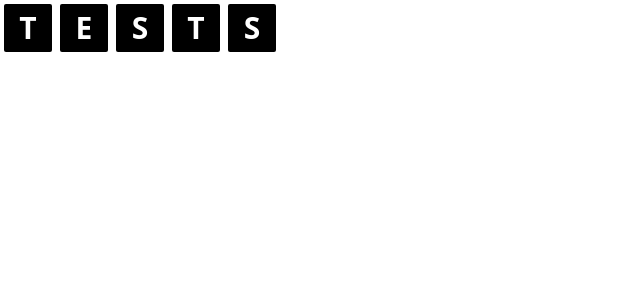
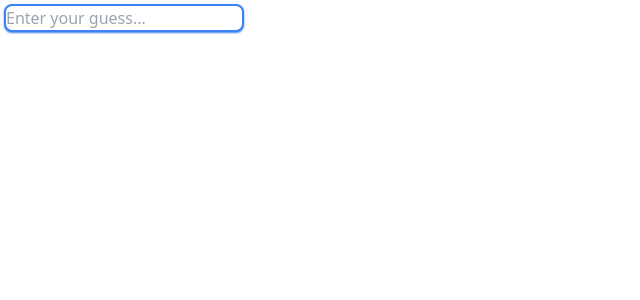
Before and after one commit to chaipawn/wordle-game, a React (Vite) app: page / in a window 1280 px wide. Shown: the top 300 px of the page, without its empty margins (0-640 px from the left). Built offline with nearby package versions, Linux system fonts and the light colour scheme.

Commit message:
input word via WordEntry component

```diff
--- a/src/App.tsx
+++ b/src/App.tsx
@@ -1,11 +1,14 @@
-import React from 'react'
+import React, { useState } from 'react'
 import './App.css'
 import Word from './component/Word'
+import WordEntry from './component/WordEntry'
 
 function App() {
+  const [wordGuess, setWordGuess] = useState('')
   return (
     <div>
-      <Word isWordEvaluated={false} guessWordValue='TESTS' />
+      <WordEntry onGuessEntered={(guess) => setWordGuess(guess)} />
+      <Word isWordEvaluated={false} guessWordValue={wordGuess} />
     </div>
   )
 }
--- /dev/null
+++ b/src/component/WordEntry/index.tsx
@@ -0,0 +1,33 @@
+import { useState } from "react"
+
+interface WordEntryProps {
+    onGuessEntered(guess: string): void
+}
+
+const WordEntry = ({ onGuessEntered }: WordEntryProps) => {
+    const [value, setValue] = useState('')
+
+    const getValidWordleString = (rawString: string) => {
+        const validWordleString = rawString.replace(/[^a-z]/gi, '')
+        return validWordleString.toUpperCase()
+    }
+
+    const handleLetterEntry = (e: any) => {
+        const validString: string = getValidWordleString(e.target.value)
+        onGuessEntered(validString)
+        setValue(validString)
+    }
+
+    return (
+        <input
+            className="m-1 rounded-lg w-60 h-7 block border-2 border-solid border-blue-500 focus:outline-none focus:shadow-sm focus:shadow-blue-500"
+            autoFocus
+            placeholder="Enter your guess..."
+            value={value}
+            maxLength={5}
+            onChange={(e) => handleLetterEntry(e)}
+        />
+    )
+}
+
+export default WordEntry
```
